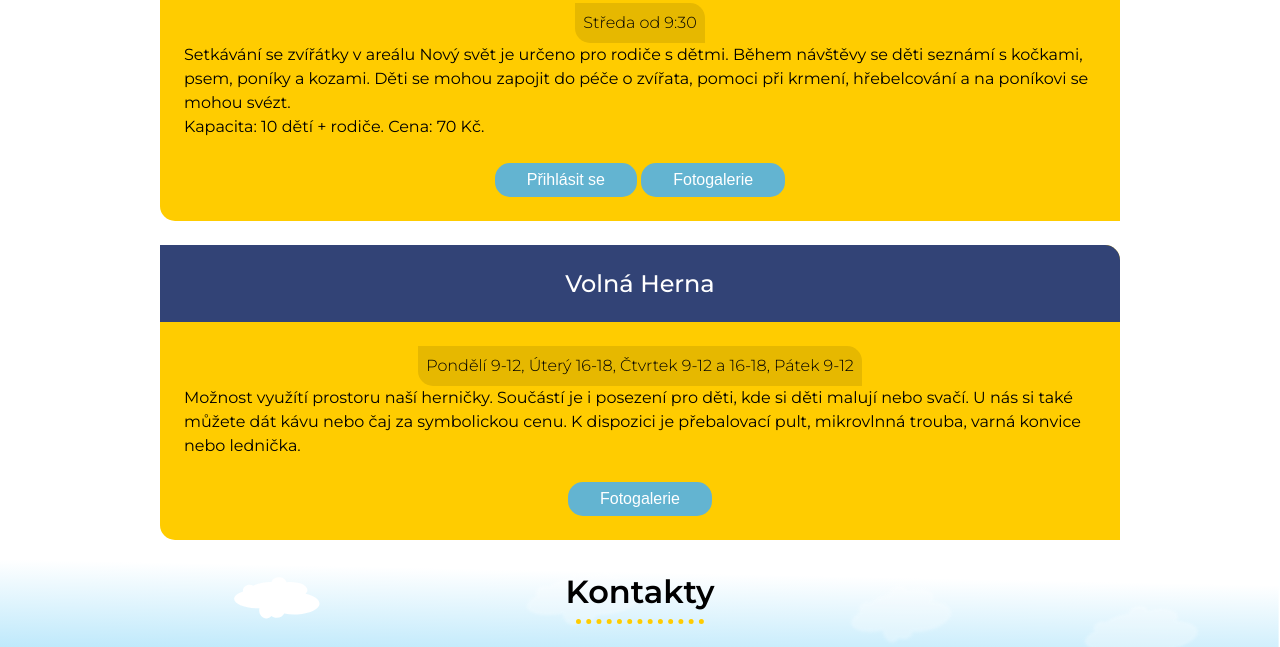
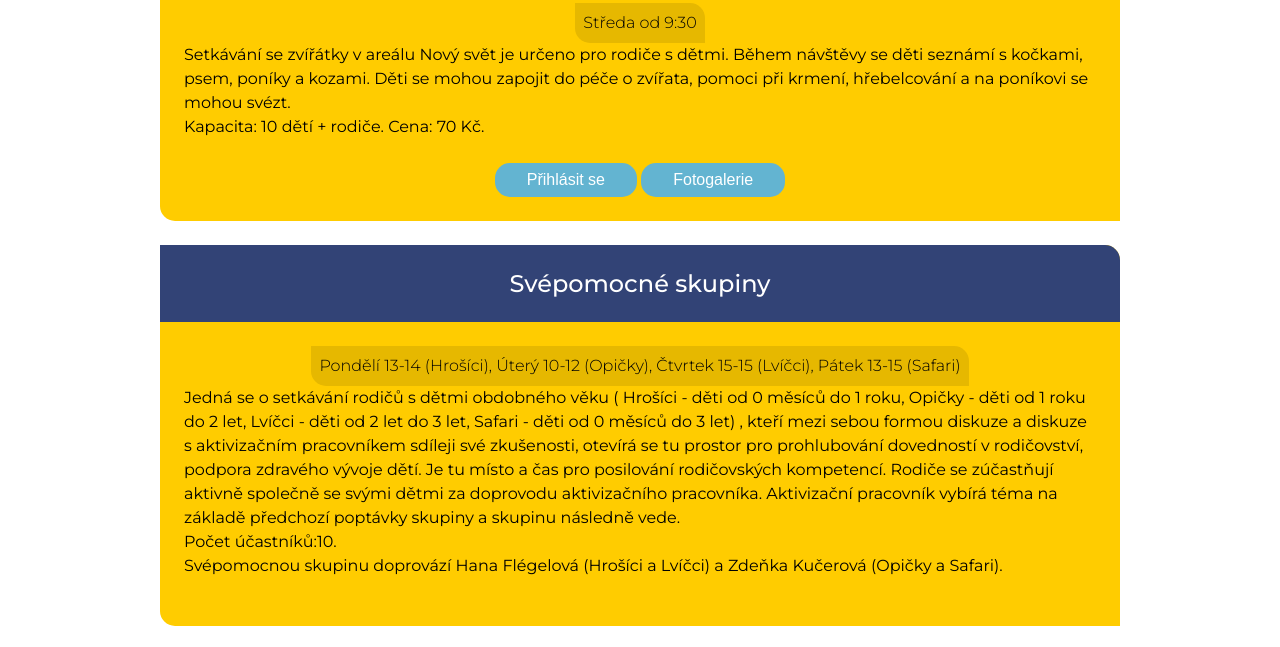
Before and after one commit to JanaBartecka/semestralni-projekt, an Eleventy site: page pravidelny-program.html in a window 1280 px wide. Shown: the part 2066-2713 px from the top of the page. Built offline with nearby package versions, Linux system fonts and the light colour scheme; Eleventy itself is replaced by a stand-in of ours; files that its build step writes are made by us from their sources.

Commit message:
20221228-pridane svepomocne skupiny

```diff
--- a/pravidelny-program.html
+++ b/pravidelny-program.html
@@ -80,6 +80,20 @@ title: Pravidelný program
 
     </div>
 
+    <div class="pravidelny-program__card">
+
+        <div class="pravidelny-program__akce"  id="setkavani-zviratka"><h3>Svépomocné skupiny</h3></div>
+        <div class="pravidelny-program__popis">
+            <p class="pravidelny-program__casy">Pondělí 13-14 (Hrošíci), Úterý 10-12 (Opičky), Čtvrtek 15-15 (Lvíčci), Pátek 13-15 (Safari)</p>
+            <p class="pravidelny-program__text">Jedná se o setkávání rodičů s dětmi obdobného věku ( Hrošíci - děti od 0 měsíců do 1 roku, Opičky - děti od 1 roku do 2 let, Lvíčci - děti od 2 let do 3 let, Safari - děti od 0 měsíců do 3 let) , kteří mezi sebou formou diskuze a diskuze s aktivizačním pracovníkem sdíleji své zkušenosti, otevírá se tu prostor pro prohlubování dovedností v rodičovství, podpora zdravého vývoje dětí.
+                Je tu místo a čas pro posilování rodičovských kompetencí. Rodiče se zúčastňují aktivně společně se svými dětmi za doprovodu aktivizačního pracovníka.
+                Aktivizační pracovník vybírá téma na základě předchozí poptávky skupiny a skupinu následně vede. <br>
+                Počet účastníků:10. <br>
+                Svépomocnou skupinu doprovází Hana Flégelová (Hrošíci a Lvíčci) a Zdeňka Kučerová (Opičky a Safari).</p>
+        </div>
+
+    </div>
+
 
     <div class="pravidelny-program__card">
 
```
